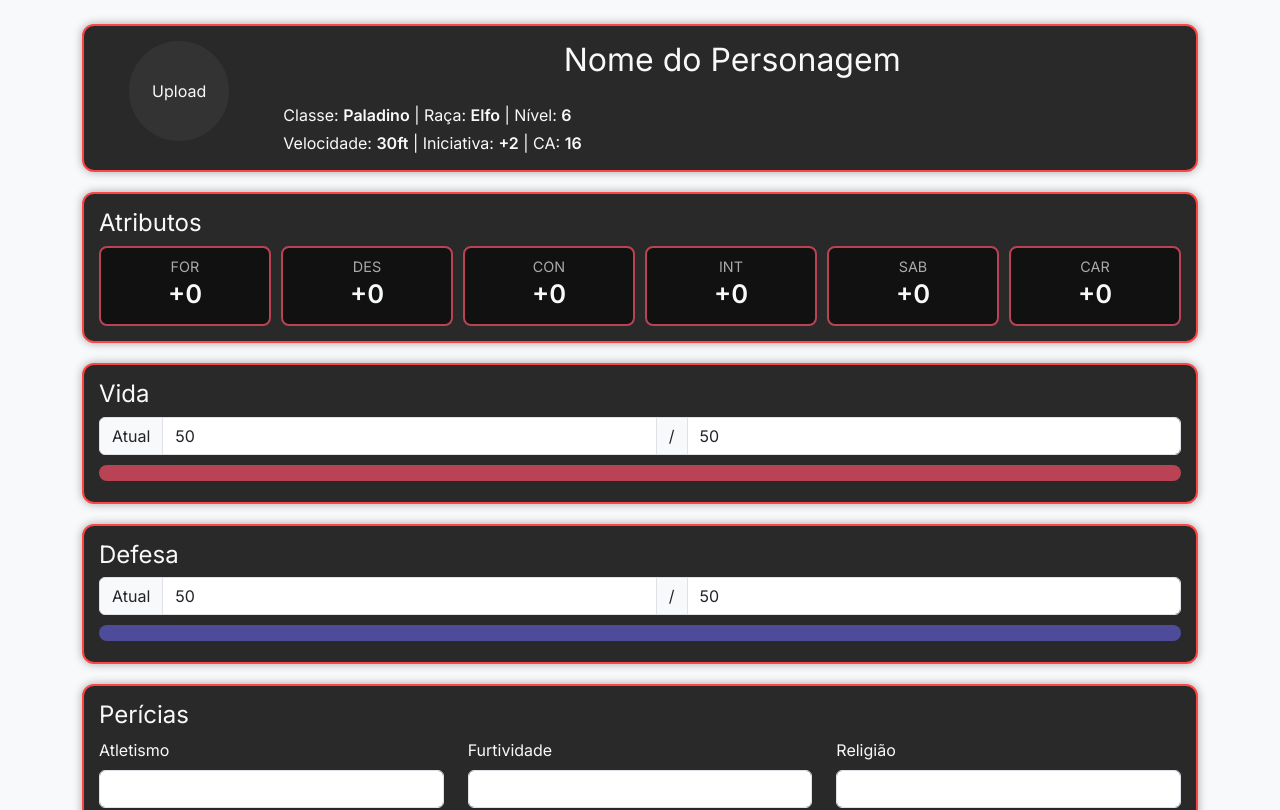
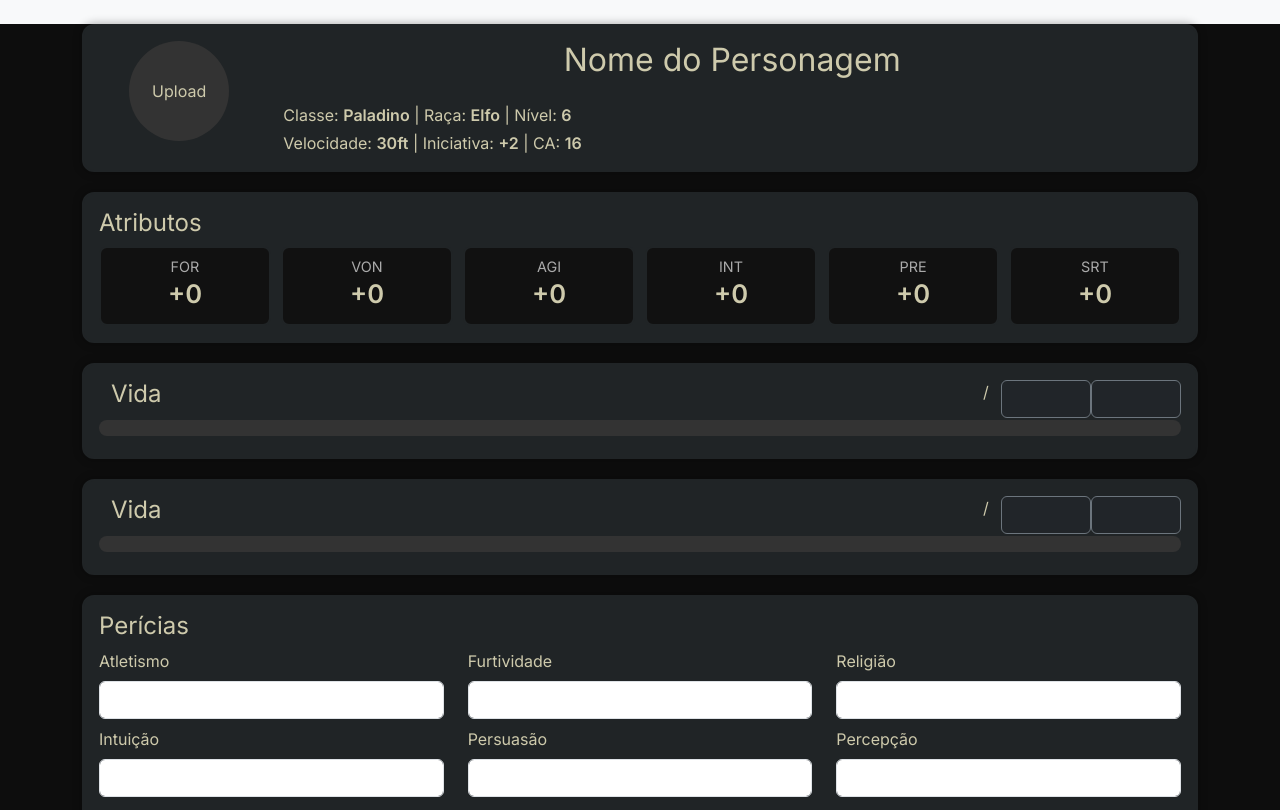
Before and after one commit to Denis-H-F-Faria/A-Lista-de-Freyr, a React (Vite) app in the folder ficha-rpg/: page /ficha in a window 1280 px wide. Shown: the top 810 px of the page. Built offline with nearby package versions, Linux system fonts and the light colour scheme.

Commit message:
CSS and JSX update | Life and Defence gauge remade

```diff
--- a/ficha-rpg/src/pages/ficha.css
+++ b/ficha-rpg/src/pages/ficha.css
@@ -1,15 +1,21 @@
 :root {
   --dd-red: #b94354;
   --dd-bg: #1a1a1a;
-  --dd-panel: #292929;
-  --dd-text: #f5f5f5;
-  --dd-accent: #ff4444;
+  --dd-panel: #202426;
+  --dd-text: #cecaac;
+  --dd-accent: #202426;
 }
 
 body {
   background: var(--dd-bg);
   color: var(--dd-text);
   font-family: 'Segoe UI', sans-serif;
+}
+
+/* Tema da Ficha */
+.ficha {
+  background-color: #0d0d0d;
+  color: #cecaac;
 }
 
 /* Painel de cada seção */
@@ -32,7 +38,7 @@ body {
 /* Bloco de atributo */
 .stat-block {
   background: #111;
-  border: 2px solid var(--dd-red);
+  border: 2px solid var(--dd-accent);
   border-radius: 8px;
   text-align: center;
   padding: 10px;
--- a/ficha-rpg/src/pages/ficha.jsx
+++ b/ficha-rpg/src/pages/ficha.jsx
@@ -1,16 +1,34 @@
+// Autores: Dênis Faria, Caio Guerra
+// Data: 07 de Julho de 2025
+// Descrição: Página da Ficha de RPG, onde o usuário pode visualizar e editar informações do personagem.
+
+// Alterações necessárias:
+// - Alterar o método de entrada dos valores de atributos, vida e defesa.
+// - Implementar equações para calculo de atributos avançados.
+
 // src/ficha.jsx
 import { useEffect, useRef, useState } from 'react';
-import './ficha.css'; // ou './ficha.css'
+import './ficha.css';
 
 export default function Ficha() {
-  const [pv, setPv] = useState(50);
-  const [pvMax, setPvMax] = useState(50);
-  const [pd, setPd] = useState(50);
-  const [pdMax, setPdMax] = useState(50);
+  // Atributos Básicos
+  //const forca = useState(0);
+  //const vontade = useState(0);
+  //const agilidade = useState(0);
+  //const intelecto = useState(0);
+  //const presenca = useState(0);
+
+  // Atributos Avançados
+  const [pv, setPv] = useState("");
+  const [pvMax, setPvMax] = useState("");
+  const [pd, setPd] = useState("");
+  const [pdMax, setPdMax] = useState("");
   const [avatarUrl, setAvatarUrl] = useState(null);
   const pvBarRef = useRef();
   const pdBarRef = useRef();
   const animRef = useRef();
+
+  // Caracteristicas do Personagem
   const [nome] = useState("Nome do Personagem");
   const [classe] = useState("Paladino");
   const [raca] = useState("Elfo");
@@ -18,6 +36,8 @@ export default function Ficha() {
   const [velocidade] = useState("30ft");
   const [iniciativa] = useState("+2");
   const [ca] = useState(16);
+
+  // Ações
   const [acoesTexto, setAcoesTexto] = useState('');
 
 useEffect(() => {
@@ -53,10 +73,11 @@ useEffect(() => {
 }, [pd, pdMax]);
 
   const habilidades = ["Atletismo", "Furtividade", "Religião", "Intuição", "Persuasão", "Percepção"];
-  const atributos = ["FOR", "DES", "CON", "INT", "SAB", "CAR"];
+  const atributos = ["FOR", "VON", "AGI", "INT", "PRE", "SRT"];
 
   return (
-    <div className="container my-4 text-light">
+    <div className="ficha ">
+      <div className="container my-4">
         {/* TOPO */}
         <div className="card-dd">
           <div className="row">
@@ -101,24 +122,26 @@ useEffect(() => {
 
         {/* VIDA */}
         <div className="card-dd">
-        <h4>Vida</h4>
-        <div className="input-group mb-2">
-          <span className="input-group-text">Atual</span>
-          <input type="number" className="form-control" value={pv} onChange={(e) => setPv(parseInt(e.target.value || 0))} />
-          <span className="input-group-text">/</span>
-          <input type="number" className="form-control" value={pvMax} onChange={(e) => setPvMax(parseInt(e.target.value || 0))} />
+          <div class="container">
+            <div class="row">
+              <h4 class="col">Vida</h4>
+              <div class="col col-lg-1 text-end">{pv}/{pvMax}</div>
+              <input type="number" className="col col-lg-1 bg-dark text-light border-secondary input-group-text" value={pv} onChange={(e) => setPv(parseInt(e.target.value || 0))} />
+              <input type="number" className="col col-lg-1 bg-dark text-light border-secondary input-group-text" value={pvMax} onChange={(e) => setPvMax(parseInt(e.target.value || 0))} />
+            </div>
           </div>
           <progress ref={pvBarRef} value={pv} max={pvMax} className="w-100"></progress>
         </div>
 
         {/* DEFESA */}
         <div className="card-dd">
-        <h4>Defesa</h4>
-        <div className="input-group mb-2">
-          <span className="input-group-text">Atual</span>
-          <input type="number" className="form-control" value={pd} onChange={(e) => setPd(parseInt(e.target.value || 0))} />
-          <span className="input-group-text">/</span>
-          <input type="number" className="form-control" value={pdMax} onChange={(e) => setPdMax(parseInt(e.target.value || 0))} />
+          <div class="container">
+            <div class="row">
+              <h4 class="col">Vida</h4>
+              <div class="col col-lg-1 text-end">{pd}/{pdMax}</div>
+              <input type="number" className="col col-lg-1 bg-dark text-light border-secondary input-group-text" value={pd} onChange={(e) => setPd(parseInt(e.target.value || 0))} />
+              <input type="number" className="col col-lg-1 bg-dark text-light border-secondary input-group-text" value={pdMax} onChange={(e) => setPdMax(parseInt(e.target.value || 0))} />
+            </div>
           </div>
           <progress ref={pdBarRef} value={pd} max={pdMax} className="w-100 pd-bar"></progress>
         </div>
@@ -152,5 +175,6 @@ useEffect(() => {
           </div>
         </div>
       </div>
+    </div>
   );
 }
```
Lines whose indentation alone changed are shown as unchanged.
